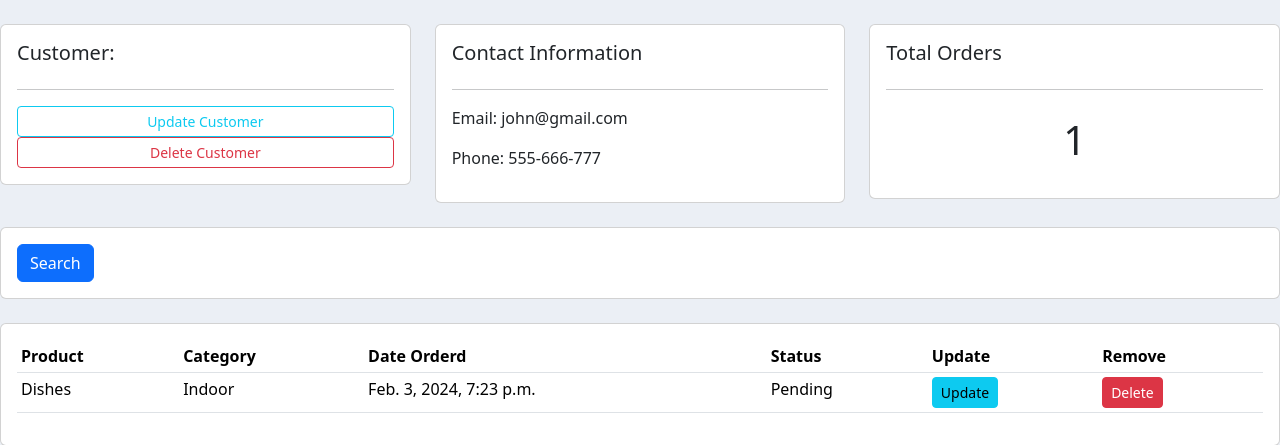
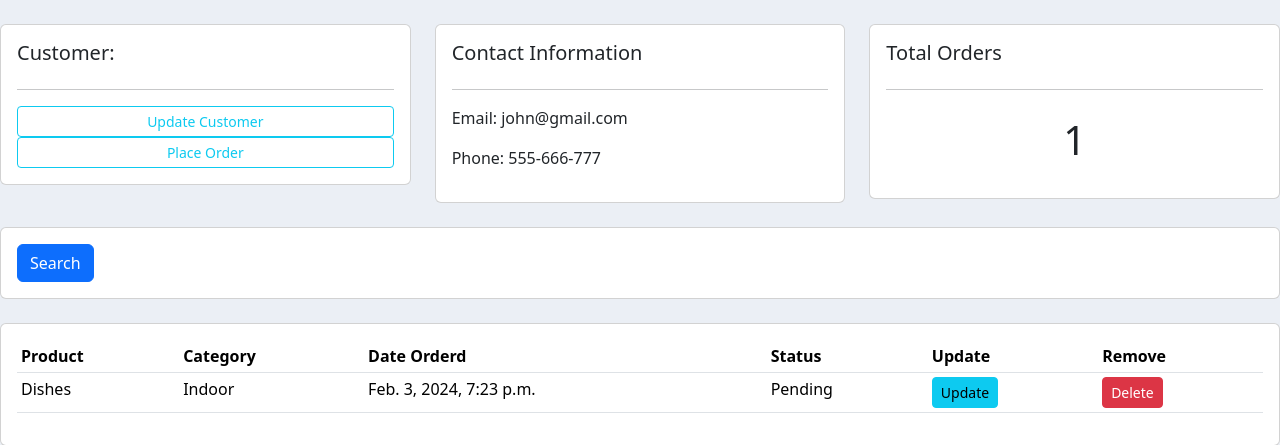
Before and after one commit to alal9000/crm1, a Django app: page /customer/1 in a window 1280 px wide. Shown: the part 59-504 px from the top of the page. Run offline with Django 4.2, Linux system fonts and the light colour scheme; data comes from the database, SQL or seed files in the repository.

Commit message:
11 inline formsets

```diff
--- a/accounts/templates/accounts/customer.html
+++ b/accounts/templates/accounts/customer.html
@@ -10,8 +10,8 @@
       <a class="btn btn-outline-info btn-sm btn-block" href=""
         >Update Customer</a
       >
-      <a class="btn btn-outline-danger btn-sm btn-block" href=""
-        >Delete Customer</a
+      <a class="btn btn-outline-info btn-sm btn-block" href="{% url 'create_order' customer.id %}"
+        >Place Order</a
       >
     </div>
   </div>
--- a/accounts/templates/accounts/dashboard.html
+++ b/accounts/templates/accounts/dashboard.html
@@ -33,7 +33,6 @@
       <h5>LAST 5 ORDERS</h5>
       <hr />
       <div class="card card-body">
-        <a class="btn btn-primary btn-sm btn-block" href="{% url 'create_order'%}">Create Order</a>
         <table class="table table-sm">
           <tr>
             <th>Product</th>
--- a/accounts/templates/accounts/order_form.html
+++ b/accounts/templates/accounts/order_form.html
@@ -8,7 +8,11 @@
 
     <form method="POST" action="">
       {% csrf_token %}
+      {{ formset.management_form }}
+      {% for form in formset %}
       {{form}}
+      <hr>
+      {% endfor %}
       <input type="submit" name="Submit">
     </form>
 
--- a/accounts/urls.py
+++ b/accounts/urls.py
@@ -6,7 +6,7 @@ urlpatterns = [
     path('products/', views.products, name="products"),
     path('customer/<str:pk>', views.customer, name="customer"),
 
-    path('create_order/', views.createOrder, name="create_order"),
+    path('create_order/<str:pk>', views.createOrder, name="create_order"),
     path('update_order/<str:pk>/', views.updateOrder, name="update_order"),
     path('delete_order/<str:pk>/', views.deleteOrder, name="delete_order"),
 ]
--- a/accounts/views.py
+++ b/accounts/views.py
@@ -1,4 +1,6 @@
 from django.shortcuts import render, redirect
+from django.forms import inlineformset_factory
+
 from . models import *
 from . forms import OrderForm
 
@@ -36,15 +38,19 @@ def customer(request, pk):
   return render(request, 'accounts/customer.html', context)
 
 
-def createOrder(request):
-  form = OrderForm()
+def createOrder(request, pk):
+  OrderFormSet = inlineformset_factory(Customer, Order, fields=('product', 'status'), extra=10)
+  customer = Customer.objects.get(id=pk)
+  formset = OrderFormSet(queryset=Order.objects.none(), instance=customer)
+  # form = OrderForm(initial={'customer': customer})
   if request.method == 'POST':
-    form = OrderForm(request.POST)
-    if form.is_valid():
-      form.save()
+    # form = OrderForm(request.POST)
+    formset = OrderFormSet(request.POST, instance=customer)
+    if formset.is_valid():
+      formset.save()
       return redirect('/')
 
-  context = {'form': form}
+  context = {'formset': formset}
 
   return render(request, 'accounts/order_form.html', context)
 
```
